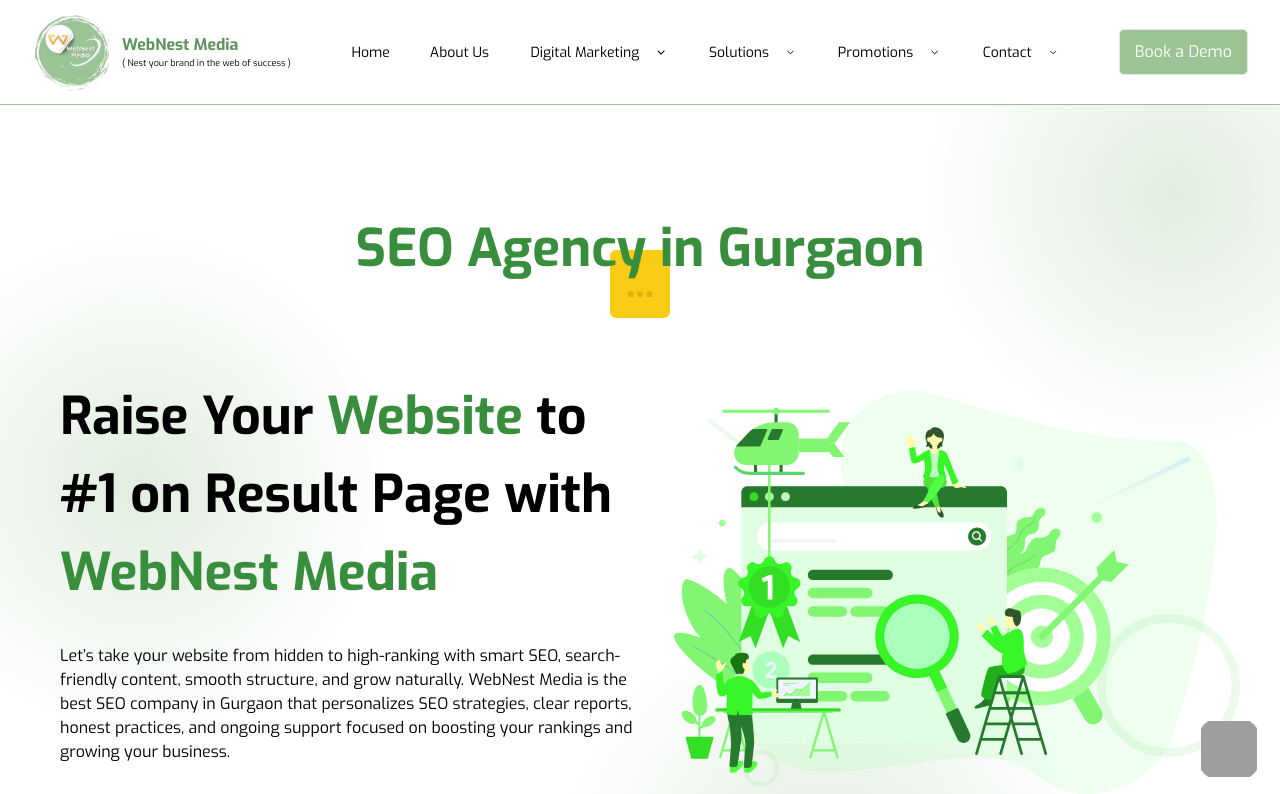
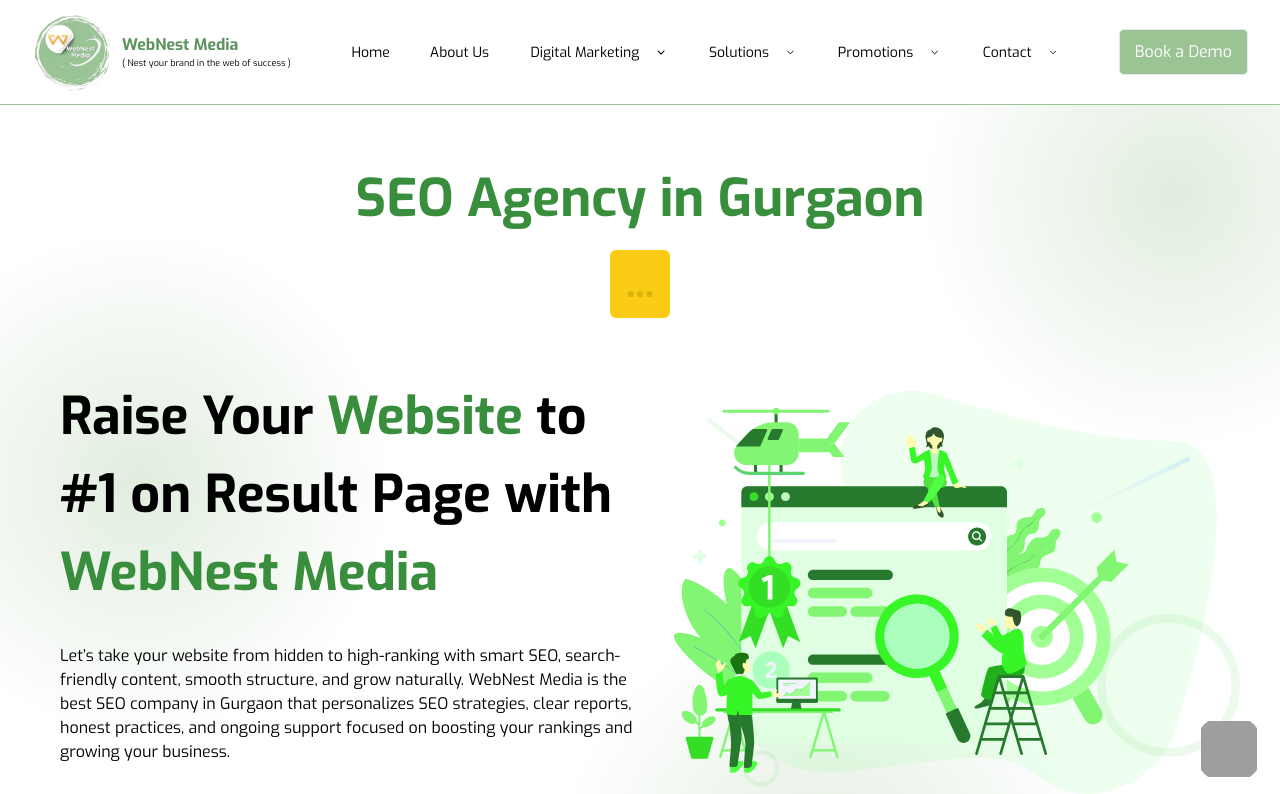
Before and after one commit to abhishek16dev/sandstone, a React (Vite) app: page /search-engine-optimization in a window 1280 px wide. Shown: the top 794 px of the page. Built offline with nearby package versions, Linux system fonts and the light colour scheme; grey boxes are pictures that could not be loaded.

Commit message:
code added

```diff
--- a/src/pages/seo/Seo.jsx
+++ b/src/pages/seo/Seo.jsx
@@ -115,9 +115,9 @@
 
   return (
     <>
-      <div className=" mt-[100px] container1 " id='c1'>
+      <div className="container1 " id='c1'>
         <h1 id='c1h1'>SEO Agency in Gurgaon</h1>
-        <h2 className="text-[40px] font-bold text-black bg-yellow-400 px-4 py-1 inline-block rounded-md typing mt-[150px]">
+        <h2 className="text-[40px] font-bold text-black bg-yellow-400 px-4 py-1 inline-block rounded-md typing mt-[250px]">
           {text}
         </h2>
 
--- a/src/pages/seo/seo.css
+++ b/src/pages/seo/seo.css
@@ -1,6 +1,3 @@
-.container{
-  height: 100px;
-}
 .typing::after {
   content: ' ';
   animation: blink 1s infinite;
@@ -19,7 +16,7 @@
     font-weight: 600;
     color: #388E3C;
     transform: translate(-50%, -50%);
-    /* margin-bottom: 80px; */
+
 }
 .container2{
     display: flex;
```
